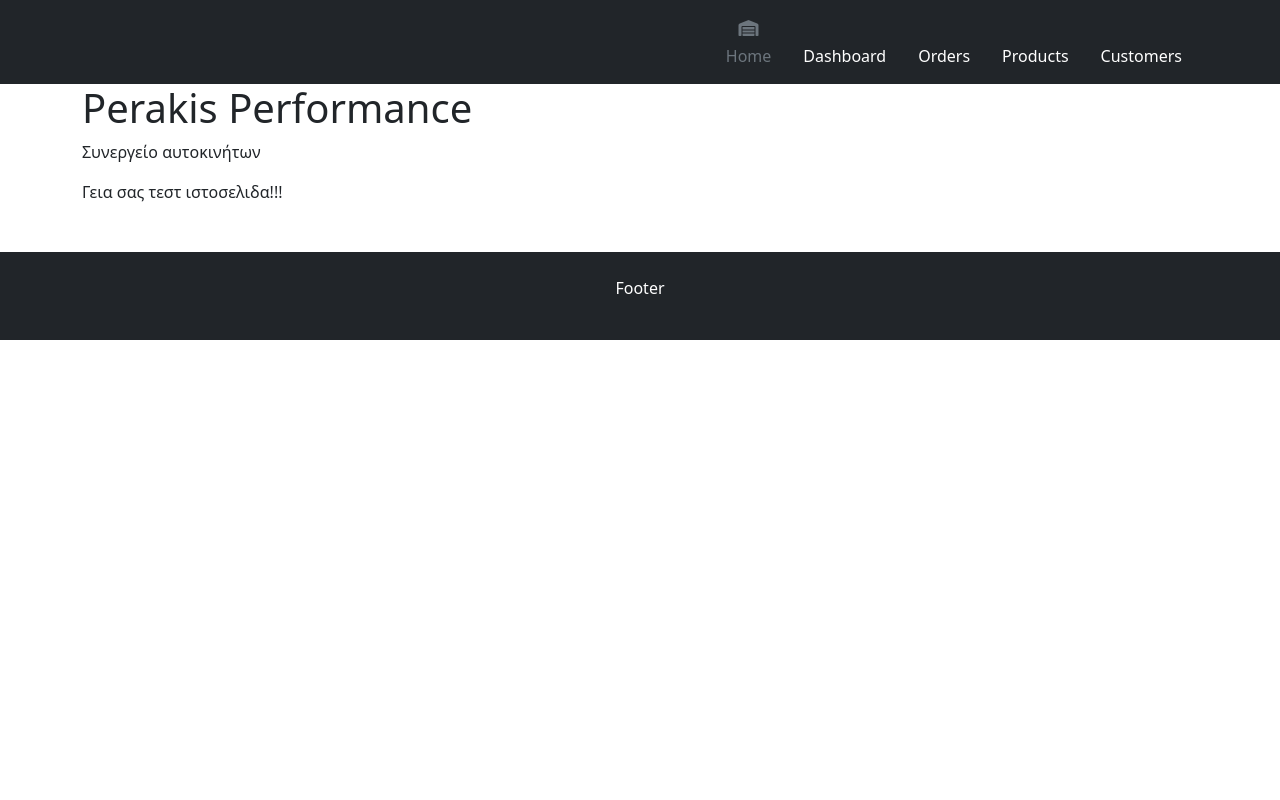
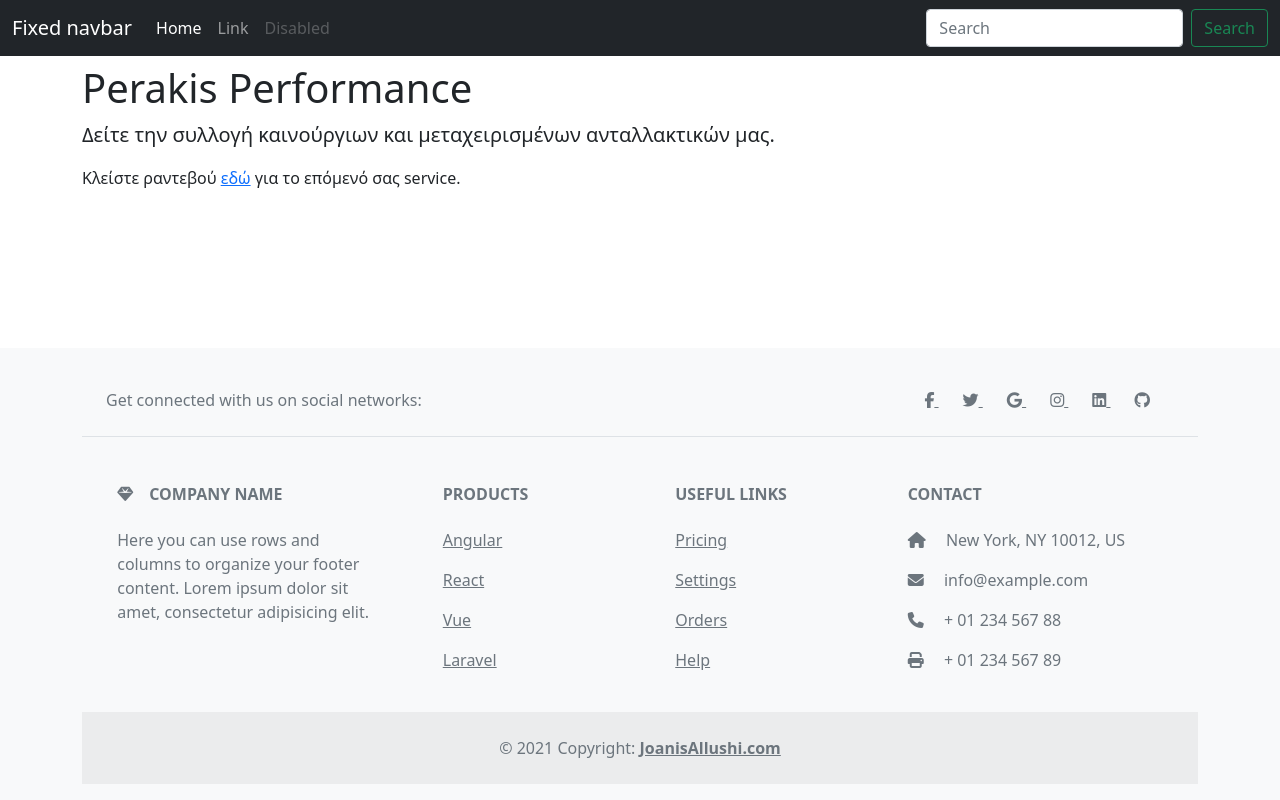
Before and after one commit to J-h-o/perakisperformance, a plain HTML site: page index.html in a window 1280 px wide. Drawn offline with nearby package versions, Linux system fonts and the light colour scheme.

Commit message:
template

```diff
--- a/index.html
+++ b/index.html
@@ -1,68 +1,187 @@
 <!DOCTYPE html>
-<html>
+<html class="h-100">
 <head>
     <title>Perakis Performance | Συνεργείο Αυτοκινήτων</title>
+    <link rel="icon" type="image/x-icon" href="/images/favicon.ico">
     <link href="https://cdn.jsdelivr.net/npm/bootstrap@5.1.3/dist/css/bootstrap.min.css" rel="stylesheet">
     <script src="https://kit.fontawesome.com/9f11648943.js" crossorigin="anonymous"></script>
     <meta name="viewport" content="width=device-width, initial-scale=1">
     <meta charset="utf-8">
     <script src="https://cdn.jsdelivr.net/npm/bootstrap@5.1.3/dist/js/bootstrap.bundle.min.js"></script>
 </head>
-<body>
+<body class="d-flex flex-column h-100">
 
-    <div class="px-3 py-2 bg-dark text-white">
+    <header>
+        <!-- Fixed navbar -->
+        <nav class="navbar navbar-expand-md navbar-dark fixed-top bg-dark">
+          <div class="container-fluid">
+            <a class="navbar-brand" href="#">Fixed navbar</a>
+            <button class="navbar-toggler" type="button" data-bs-toggle="collapse" data-bs-target="#navbarCollapse" aria-controls="navbarCollapse" aria-expanded="false" aria-label="Toggle navigation">
+              <span class="navbar-toggler-icon"></span>
+            </button>
+            <div class="collapse navbar-collapse" id="navbarCollapse">
+              <ul class="navbar-nav me-auto mb-2 mb-md-0">
+                <li class="nav-item">
+                  <a class="nav-link active" aria-current="page" href="#">Home</a>
+                </li>
+                <li class="nav-item">
+                  <a class="nav-link" href="#">Link</a>
+                </li>
+                <li class="nav-item">
+                  <a class="nav-link disabled" href="#" tabindex="-1" aria-disabled="true">Disabled</a>
+                </li>
+              </ul>
+              <form class="d-flex">
+                <input class="form-control me-2" type="search" placeholder="Search" aria-label="Search">
+                <button class="btn btn-outline-success" type="submit">Search</button>
+              </form>
+            </div>
+          </div>
+        </nav>
+      </header>
+
+      <main class="flex-shrink-0 pt-3">
         <div class="container">
-          <div class="d-flex flex-wrap align-items-center justify-content-center justify-content-lg-start">
-            <a href="/" class="d-flex align-items-center my-2 my-lg-0 me-lg-auto text-white text-decoration-none">
-              <svg class="bi me-2" width="40" height="32" role="img" aria-label="Bootstrap"><use xlink:href="#bootstrap"></use></svg>
-            </a>
+          <h1 class="mt-5">Perakis Performance</h1>
+          <p class="lead">Δείτε την συλλογή καινούργιων και μεταχειρισμένων ανταλλακτικών μας.</p>
+          <p>Κλείστε ραντεβού <a href="/rantevou">εδώ</a> για το επόμενό σας service.</p>
+        </div>
+      </main>
 
-            <ul class="nav col-12 col-lg-auto my-2 justify-content-center my-md-0 text-small">
-              <li>
-                <a href="#" class="nav-link text-secondary">
-                    <!-- <i class="fa-solid fa-warehouse bi d-block mx-auto mb-1 justify-content-center" width="24" height="24"></i>                   -->
-                  <span class="bi d-block mx-auto mb-1 text-center" width="24" height="24"><i class="fa-solid fa-warehouse"></i></span>
-                  Home
-                </a>
-              </li>
-              <li>
-                <a href="#" class="nav-link text-white">
-                  <svg class="bi d-block mx-auto mb-1" width="24" height="24"><use xlink:href="#speedometer2"></use></svg>
-                  Dashboard
-                </a>
-              </li>
-              <li>
-                <a href="#" class="nav-link text-white">
-                  <svg class="bi d-block mx-auto mb-1" width="24" height="24"><use xlink:href="#table"></use></svg>
-                  Orders
-                </a>
-              </li>
-              <li>
-                <a href="#" class="nav-link text-white">
-                  <svg class="bi d-block mx-auto mb-1" width="24" height="24"><use xlink:href="#grid"></use></svg>
-                  Products
-                </a>
-              </li>
-              <li>
-                <a href="#" class="nav-link text-white">
-                  <svg class="bi d-block mx-auto mb-1" width="24" height="24"><use xlink:href="#people-circle"></use></svg>
-                  Customers
-                </a>
-              </li>
-            </ul>
+    <footer class="footer mt-auto py-3 bg-light">
+        <div class="container">
+          <span class="text-muted">
+            <!-- Footer -->
+<div class="text-center text-lg-start bg-light text-muted">
+    <!-- Section: Social media -->
+    <section
+      class="d-flex justify-content-center justify-content-lg-between p-4 border-bottom"
+    >
+      <!-- Left -->
+      <div class="me-5 d-none d-lg-block">
+        <span>Get connected with us on social networks:</span>
+      </div>
+      <!-- Left -->
+
+      <!-- Right -->
+      <div>
+        <a href="" class="me-4 text-reset">
+          <i class="fab fa-facebook-f"></i>
+        </a>
+        <a href="" class="me-4 text-reset">
+          <i class="fab fa-twitter"></i>
+        </a>
+        <a href="" class="me-4 text-reset">
+          <i class="fab fa-google"></i>
+        </a>
+        <a href="" class="me-4 text-reset">
+          <i class="fab fa-instagram"></i>
+        </a>
+        <a href="" class="me-4 text-reset">
+          <i class="fab fa-linkedin"></i>
+        </a>
+        <a href="" class="me-4 text-reset">
+          <i class="fab fa-github"></i>
+        </a>
+      </div>
+      <!-- Right -->
+    </section>
+    <!-- Section: Social media -->
+
+    <!-- Section: Links  -->
+    <section class="">
+      <div class="container text-center text-md-start mt-5">
+        <!-- Grid row -->
+        <div class="row mt-3">
+          <!-- Grid column -->
+          <div class="col-md-3 col-lg-4 col-xl-3 mx-auto mb-4">
+            <!-- Content -->
+            <h6 class="text-uppercase fw-bold mb-4">
+              <i class="fas fa-gem me-3"></i>Company name
+            </h6>
+            <p>
+              Here you can use rows and columns to organize your footer content. Lorem ipsum
+              dolor sit amet, consectetur adipisicing elit.
+            </p>
           </div>
+          <!-- Grid column -->
+
+          <!-- Grid column -->
+          <div class="col-md-2 col-lg-2 col-xl-2 mx-auto mb-4">
+            <!-- Links -->
+            <h6 class="text-uppercase fw-bold mb-4">
+              Products
+            </h6>
+            <p>
+              <a href="#!" class="text-reset">Angular</a>
+            </p>
+            <p>
+              <a href="#!" class="text-reset">React</a>
+            </p>
+            <p>
+              <a href="#!" class="text-reset">Vue</a>
+            </p>
+            <p>
+              <a href="#!" class="text-reset">Laravel</a>
+            </p>
+          </div>
+          <!-- Grid column -->
+
+          <!-- Grid column -->
+          <div class="col-md-3 col-lg-2 col-xl-2 mx-auto mb-4">
+            <!-- Links -->
+            <h6 class="text-uppercase fw-bold mb-4">
+              Useful links
+            </h6>
+            <p>
+              <a href="#!" class="text-reset">Pricing</a>
+            </p>
+            <p>
+              <a href="#!" class="text-reset">Settings</a>
+            </p>
+            <p>
+              <a href="#!" class="text-reset">Orders</a>
+            </p>
+            <p>
+              <a href="#!" class="text-reset">Help</a>
+            </p>
+          </div>
+          <!-- Grid column -->
+
+          <!-- Grid column -->
+          <div class="col-md-4 col-lg-3 col-xl-3 mx-auto mb-md-0 mb-4">
+            <!-- Links -->
+            <h6 class="text-uppercase fw-bold mb-4">
+              Contact
+            </h6>
+            <p><i class="fas fa-home me-3"></i> New York, NY 10012, US</p>
+            <p>
+              <i class="fas fa-envelope me-3"></i>
+              info@example.com
+            </p>
+            <p><i class="fas fa-phone me-3"></i> + 01 234 567 88</p>
+            <p><i class="fas fa-print me-3"></i> + 01 234 567 89</p>
+          </div>
+          <!-- Grid column -->
         </div>
+        <!-- Grid row -->
       </div>
+    </section>
+    <!-- Section: Links  -->
 
-    <div class="container">
-        <h1>Perakis Performance</h1>
-        <p>Συνεργείο αυτοκινήτων</p>
-        <p>Γεια σας τεστ ιστοσελιδα!!!</p>
+    <!-- Copyright -->
+    <div class="text-center p-4" style="background-color: rgba(0, 0, 0, 0.05);">
+      © 2021 Copyright:
+      <a class="text-reset fw-bold" href="https://joanisallushi.com/">JoanisAllushi.com</a>
     </div>
+    <!-- Copyright -->
+</div>
+  <!-- Footer -->
+          </span>
+        </div>
+    </footer>
 
-    <div class="mt-5 p-4 bg-dark text-white text-center">
-        <p>Footer</p>
-    </div>
+    <script src="/docs/5.0/dist/js/bootstrap.bundle.min.js" integrity="sha384-MrcW6ZMFYlzcLA8Nl+NtUVF0sA7MsXsP1UyJoMp4YLEuNSfAP+JcXn/tWtIaxVXM" crossorigin="anonymous"></script>
 
 </body>
 </html>
```
Also changed, not shown: images/android-chrome-512x512.png (added), images/favicon-32x32.png (added), images/favicon.ico (added), 1 other file.
